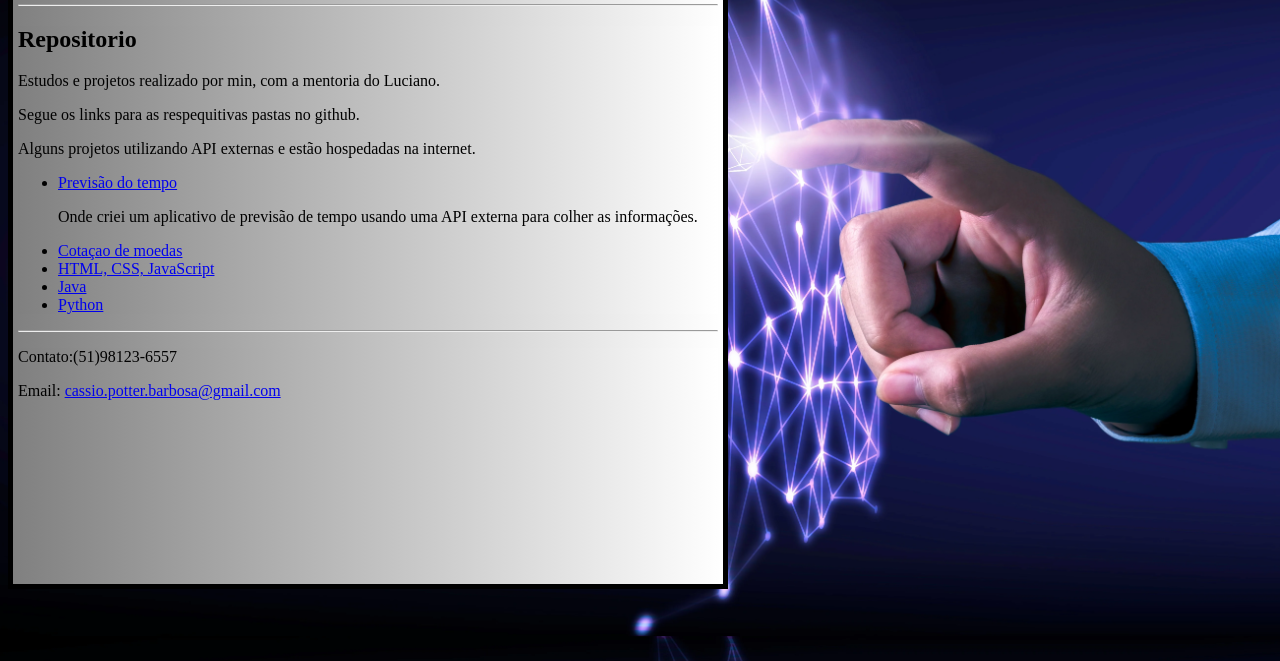
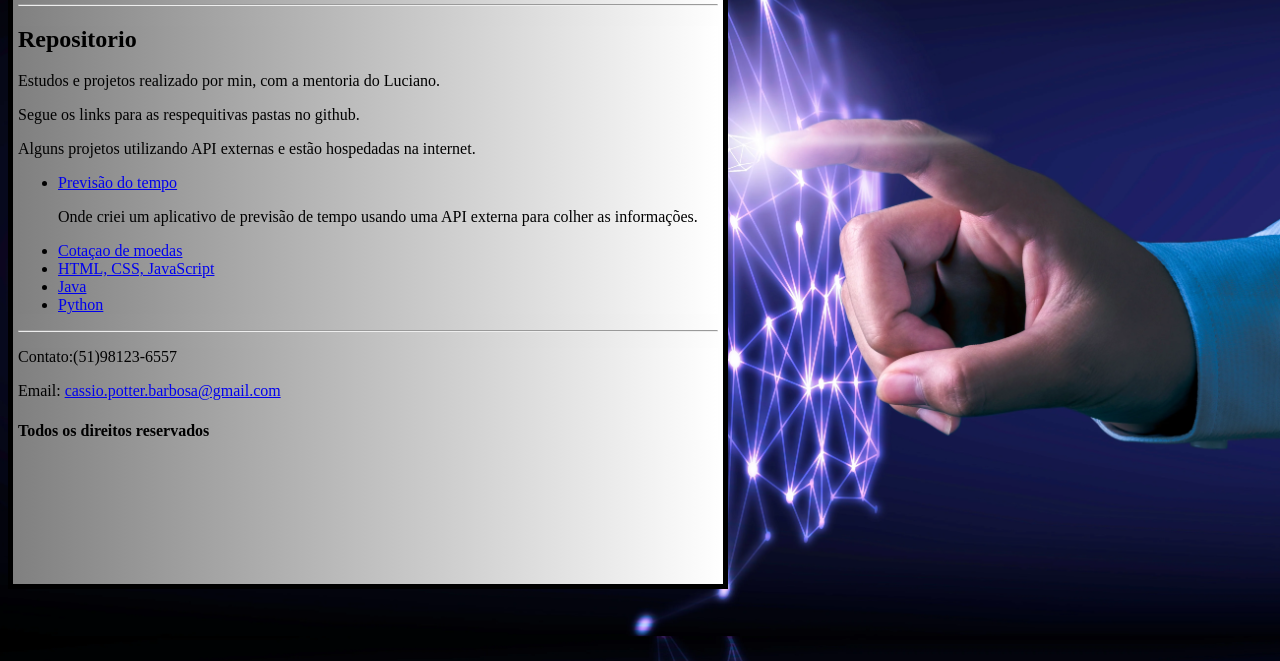
Before and after one commit to CassioPotter/projeto, a plain HTML site: page portifolio/index.html in a window 1280 px wide. Shown: the part 139-800 px from the top of the page. Drawn offline with Linux system fonts and the light colour scheme.

Commit message:
Update index.html

```diff
--- a/portifolio/index.html
+++ b/portifolio/index.html
@@ -70,6 +70,9 @@
             <p>
                 Email: <a href="mailto:cassio.potter.barbosa@gmail.com">cassio.potter.barbosa@gmail.com</a>
             </p>
+            <h4>
+                Todos os direitos reservados
+            </h4>
         </footer>
     </div>
 </body>
```
